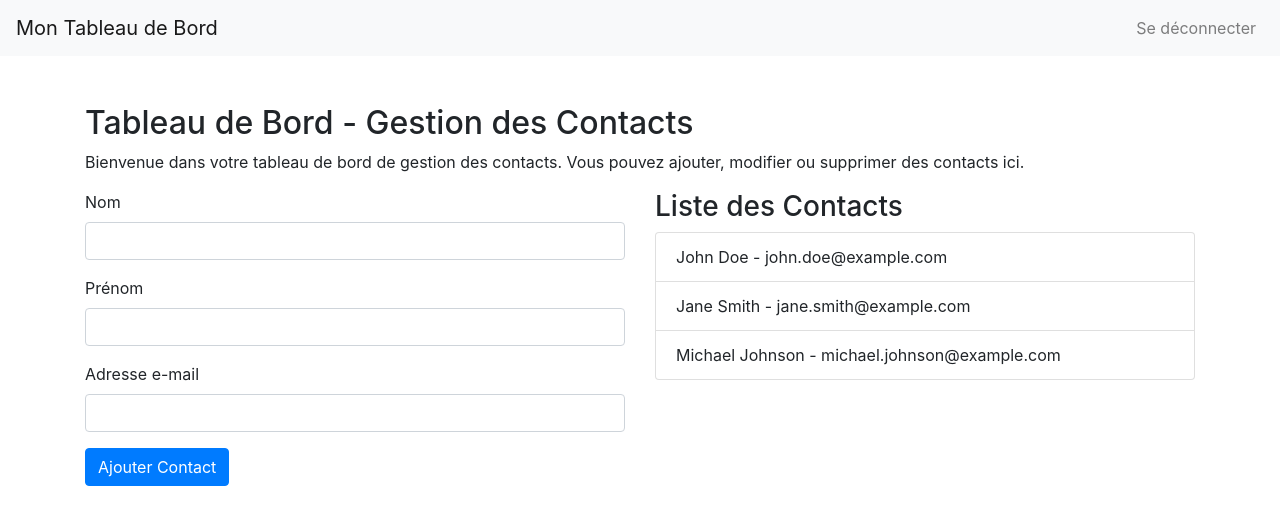
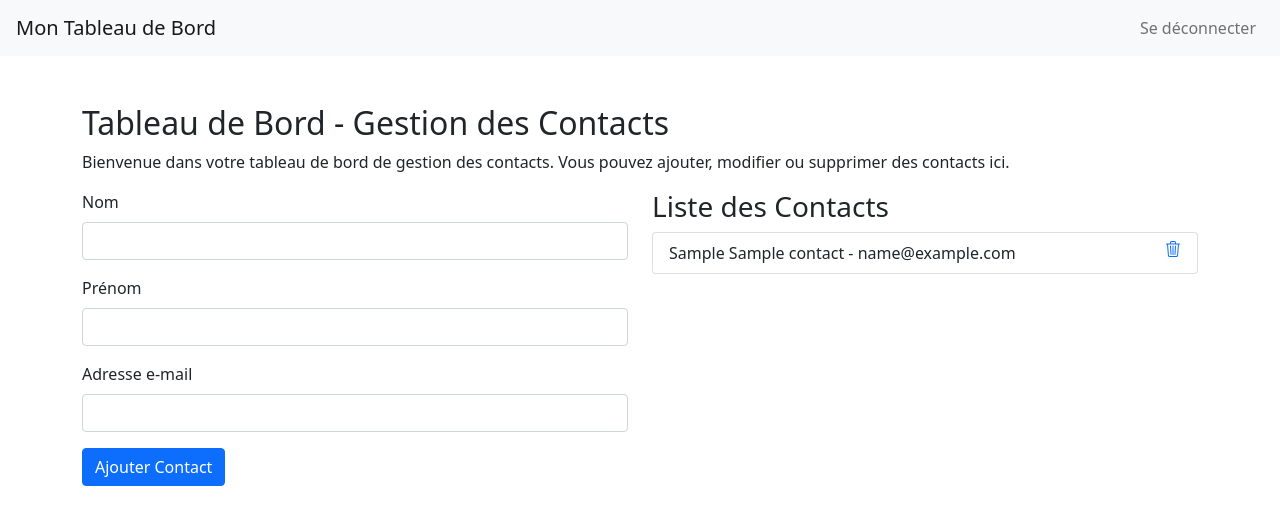
Before and after one commit to TonyJonathan/01-lab-php-contact, a PHP site: page /dashbord.php in a window 1280 px wide. Shown: the top 525 px of the page. Run offline with PHP 8.4, Linux system fonts and the light colour scheme; the visitor is signed in with stand-in values (Sample User, id 1); tables that the repository leaves empty hold one stand-in row (values such as "Sample post").

Commit message:
Ajout de delete.php qui sert à supprimer un contact

```diff
--- a/app/dashbord.php
+++ b/app/dashbord.php
@@ -34,6 +34,9 @@ if(isset($_SESSION['user_id'])){
         $stmt->bindParam(':email', $email);
         $stmt->bindParam(':utilisateur_id', $user_id);
         $stmt->execute();
+
+        header('Location: dashbord.php');
+        exit();
     } catch (PDOExeption $e) {
         echo "Erreur dans l'inscription des données : " . $e->getMessage();
     }
@@ -52,6 +55,8 @@ if(isset($_SESSION['user_id'])){
     <title>Tableau de Bord - Gestion des Contacts</title>
     <!-- Inclure les styles Bootstrap -->
     <link rel="stylesheet" href="https://maxcdn.bootstrapcdn.com/bootstrap/4.5.2/css/bootstrap.min.css">
+    <link href="https://cdn.jsdelivr.net/npm/bootstrap@5.0.2/dist/css/bootstrap.min.css" rel="stylesheet" integrity="sha384-EVSTQN3/azprG1Anm3QDgpJLIm9Nao0Yz1ztcQTwFspd3yD65VohhpuuCOmLASjC" crossorigin="anonymous">
+    <link rel="stylesheet" href="style.css">
 </head>
 <body>
 
@@ -95,9 +100,54 @@ if(isset($_SESSION['user_id'])){
             <!-- Liste des contacts -->
             <h3>Liste des Contacts</h3>
             <ul class="list-group">
-                <li class="list-group-item">John Doe - john.doe@example.com</li>
-                <li class="list-group-item">Jane Smith - jane.smith@example.com</li>
-                <li class="list-group-item">Michael Johnson - michael.johnson@example.com</li>
+            <?php
+            session_start();
+            if(isset($_SESSION['user_id'])){
+
+                // Récupérez l'id de l'utilisateur depuis la session
+                $user_id = $_SESSION['user_id'];
+            }
+            try{
+                // Établir une connexion à la base de données avec PDO
+                $servername = "mysql:host=mysql";
+                $username = getenv("MYSQL_USER");
+                $password_db = getenv("MYSQL_PASSWORD");
+                $dbname = getenv("MYSQL_DATABASE");
+
+                $conn = new PDO("$servername;dbname=$dbname;charset=utf8", $username, $password_db);
+
+                // Définir le mode d'erreur PDO sur exception (sert à gérer les erreurs plus facilement)
+                $conn->setAttribute(PDO::ATTR_ERRMODE, PDO::ERRMODE_EXCEPTION);
+
+                $sql = "SELECT id, nom, prenom, email FROM contacts WHERE utilisateur_id = :utilisateur_id";
+                $stmt = $conn->prepare($sql);
+                $stmt->bindParam(':utilisateur_id', $user_id);
+                $stmt->execute();
+                $results = $stmt->fetchAll(PDO::FETCH_ASSOC);
+
+                foreach ($results as $row){
+                    $nom_contact = $row['nom'];
+                    $nom_contact = ucfirst($nom_contact);
+                    $prenom_contact = $row['prenom'];
+                    $prenom_contact = ucfirst($prenom_contact);
+                    $email_contact = $row['email'];
+                    $id_contact = $row['id'];
+                    // echo "<li class='list-group-item'>$prenom_contact $nom_contact - $email_contact<svg xmlns='http://www.w3.org/2000/svg' width='16' height='16' fill='currentColor' class='bi bi-pencil-square' viewBox='0 0 16 16'><path d='M15.502 1.94a.5.5 0 0 1 0 .706L14.459 3.69l-2-2L13.502.646a.5.5 0 0 1 .707 0l1.293 1.293zm-1.75 2.456-2-2L4.939 9.21a.5.5 0 0 0-.121.196l-.805 2.414a.25.25 0 0 0 .316.316l2.414-.805a.5.5 0 0 0 .196-.12l6.813-6.814z'/>
+                    // <path fill-rule='evenodd' d='M1 13.5A1.5 1.5 0 0 0 2.5 15h11a1.5 1.5 0 0 0 1.5-1.5v-6a.5.5 0 0 0-1 0v6a.5.5 0 0 1-.5.5h-11a.5.5 0 0 1-.5-.5v-11a.5.5 0 0 1 .5-.5H9a.5.5 0 0 0 0-1H2.5A1.5 1.5 0 0 0 1 2.5v11z'/></svg></li>";
+                    echo "<li class='list-group-item'>
+                    <span>$prenom_contact $nom_contact - $email_contact</span>
+                    <a href='delete.php?id=$id_contact'>
+                    <svg xmlns='http://www.w3.org/2000/svg' width='16' height='16' fill='currentColor' class='bi bi-trash3' viewBox='0 0 16 16' style='float: right;'>
+                        <path d='M6.5 1h3a.5.5 0 0 1 .5.5v1H6v-1a.5.5 0 0 1 .5-.5ZM11 2.5v-1A1.5 1.5 0 0 0 9.5 0h-3A1.5 1.5 0 0 0 5 1.5v1H2.506a.58.58 0 0 0-.01 0H1.5a.5.5 0 0 0 0 1h.538l.853 10.66A2 2 0 0 0 4.885 16h6.23a2 2 0 0 0 1.994-1.84l.853-10.66h.538a.5.5 0 0 0 0-1h-.995a.59.59 0 0 0-.01 0H11Zm1.958 1-.846 10.58a1 1 0 0 1-.997.92h-6.23a1 1 0 0 1-.997-.920L3.042 3.5h9.916Zm-7.487 1a.5.5 0 0 1 .528.47l.5 8.5a.5.5 0 0 1-.998.06L5 5.03a.5.5 0 0 1 .47-.53Zm5.058 0a.5.5 0 0 1 .47.53l-.5 8.5a.5.5 0 1 1-.998-.06l.5-8.5a.5.5 0 0 1 .528-.47ZM8 4.5a.5.5 0 0 1 .5.5v8.5a.5.5 0 0 1-1 0V5a.5.5 0 0 1 .5-.5Z'/>
+                    </svg>
+                    </a>
+                  </li>";
+
+                }
+            } catch (PDOExeption $e) {
+                echo "Erreur dans l'inscription des données : " . $e->getMessage();
+            }
+            ?>
             </ul>
         </div>
     </div>
@@ -106,6 +156,5 @@ if(isset($_SESSION['user_id'])){
 <!-- Inclure les scripts Bootstrap -->
 <script src="https://cdnjs.cloudflare.com/ajax/libs/popper.js/1.16.0/umd/popper.min.js"></script>
 <script src="https://maxcdn.bootstrapcdn.com/bootstrap/4.5.2/js/bootstrap.min.js"></script>
-
 </body>
 </html>
--- a/app/signup.php
+++ b/app/signup.php
@@ -116,7 +116,7 @@ if ($_SERVER["REQUEST_METHOD"] == "POST"){
 <!-- Inclure les scripts Bootstrap -->
 <script src="https://cdnjs.cloudflare.com/ajax/libs/popper.js/1.16.0/umd/popper.min.js"></script>
 <script src="https://maxcdn.bootstrapcdn.com/bootstrap/4.5.2/js/bootstrap.min.js"></script>
-<script src="signup.js" defer></script>
+
 
 </body>
 </html>
```
Also changed, not shown: app/delete.php (added, +28 -0 lines), app/style.css (line endings or trailing spaces).
